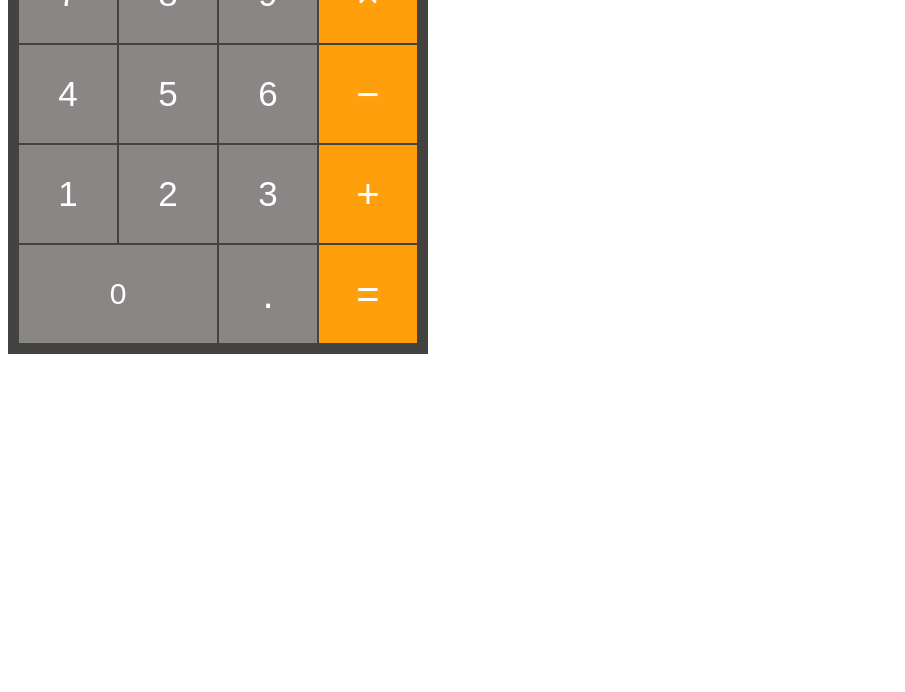
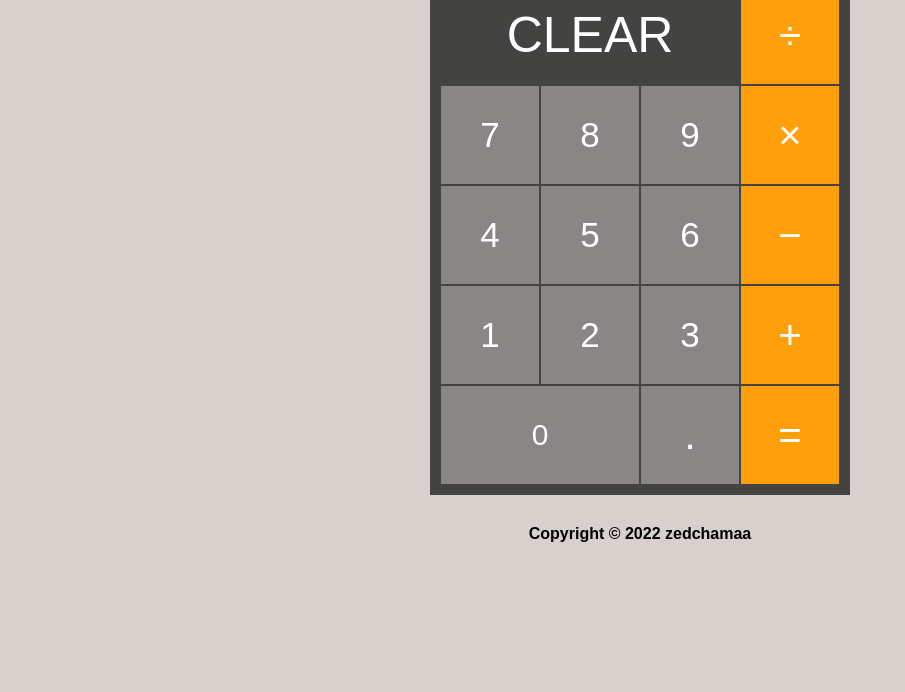
Before and after one commit to zedchamaa/project-calculator, a plain HTML site: page index.html in a window 1280 px wide. Shown: the part 324-1016 px from the top of the page, without its empty margins (0-905 px from the left). Before the commit the page ends 800 px from the top, so only its background shows below. Drawn offline with Linux system fonts and the light colour scheme.

Commit message:
Improve style and add copyright notice

```diff
--- a/index.html
+++ b/index.html
@@ -9,7 +9,7 @@
   <title>Document</title>
 </head>
 <body>
-
+  <div class="main-container">
     <div class="calculator-container">
       <div class="display-screen">
         <div class="calculation">
@@ -18,7 +18,7 @@
       </div>
       <div class="row">
         <div>
-        <button class="clear-button">Clear</button>
+          <button class="clear-button">CLEAR</button>
         </div>
         <div>
           <button class="operator-button">÷</button>
@@ -77,17 +77,10 @@
           <button class="operator-button">=</button>
         </div>
       </div>
-
-
-
-
-
-
-
-
     </div>
 
-
+    <div class="footer">Copyright © 2022 zedchamaa</div>
+  </div>
 
 </body>
 </html>
--- a/style.css
+++ b/style.css
@@ -1,13 +1,22 @@
 body {
   font-family: Arial, Helvetica, sans-serif;
-  text-align: center;
+  background-color: #d8d0cd;
+}
+
+.main-container {
+  display: flex;
+  flex-direction: column;
+  justify-content: center;
+  align-items: center;
+  height: 1000px;
+  width: auto;
 }
 
 .calculator-container {
   display: flex;
   flex-direction: column;
   justify-content: center;
-  align-content: center;
+  align-items: center;
   border: 10px solid #434341;
   width: 400px;
   height: 650px;
@@ -81,3 +90,11 @@ body {
   font-size: 40px;
   border: 0.5px solid #434341;
 }
+
+.footer {
+  display: flex;
+  align-content: center;
+  align-items: center;
+  font-weight: bold;
+  margin-top: 30px;
+}
```
Lines whose indentation alone changed are shown as unchanged.
